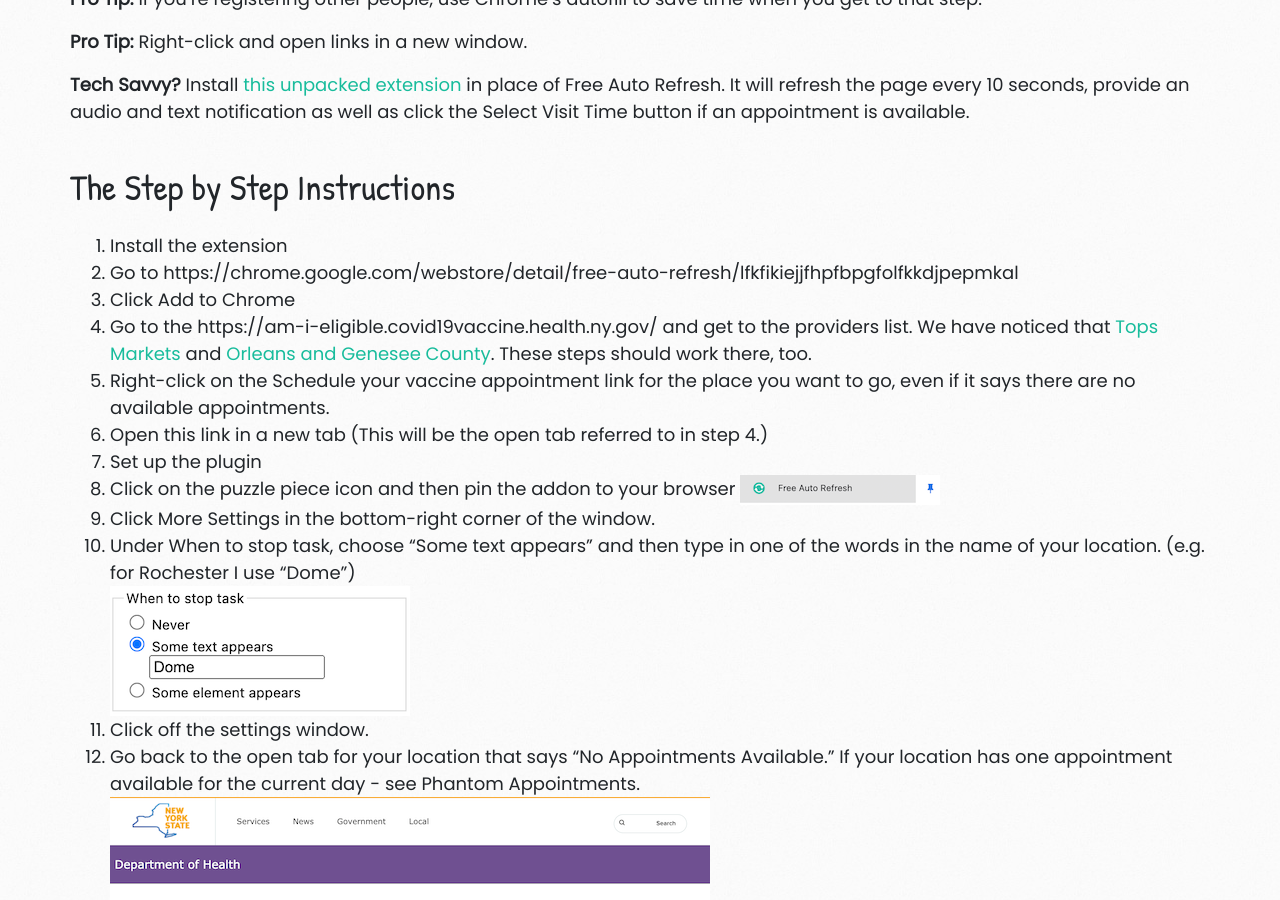
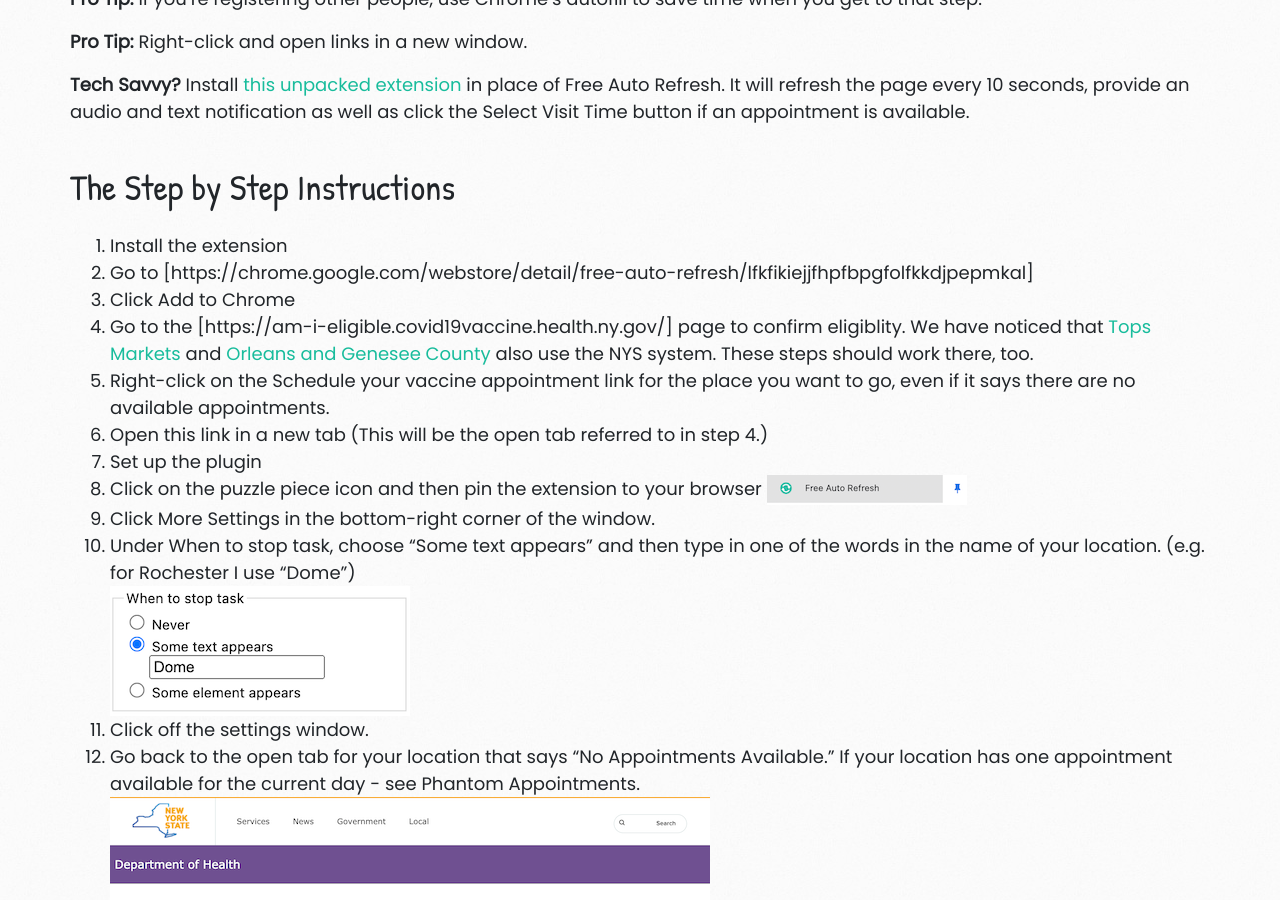
Before and after one commit to loganrath/dwap-main, a Jekyll site: the page built from our-process.md, in a window 1280 px wide and 900 px high, scrolled down 768 px. Built offline with Jekyll 4.4.1, drawn with Linux system fonts in a browser that asks for light colours; nearby versions of some CDN libraries.

```diff
--- a/our-process.md
+++ b/our-process.md
@@ -21,17 +21,17 @@
 
 # The Step by Step Instructions
 1. Install the extension
-  1. Go to https://chrome.google.com/webstore/detail/free-auto-refresh/lfkfikiejjfhpfbpgfolfkkdjpepmkal
+  1. Go to [https://chrome.google.com/webstore/detail/free-auto-refresh/lfkfikiejjfhpfbpgfolfkkdjpepmkal]
   2. Click Add to Chrome
-2. Go to the https://am-i-eligible.covid19vaccine.health.ny.gov/ and get to the providers list. We have noticed that [Tops Markets](https://www.topsmarkets.com/Covid19Vaccinations/){:target="_blank"} and [Orleans and Genesee County](https://orleanscountyny.com/covid-19-vaccination/){:target="_blank"}. These steps should work there, too.
+2. Go to the [https://am-i-eligible.covid19vaccine.health.ny.gov/] page to confirm eligiblity. We have noticed that [Tops Markets](https://www.topsmarkets.com/Covid19Vaccinations/){:target="_blank"} and [Orleans and Genesee County](https://orleanscountyny.com/covid-19-vaccination/){:target="_blank"} also use the NYS system. These steps should work there, too.
   1. Right-click on the Schedule your vaccine appointment link for the place you want to go, even if it says there are no available appointments.
   2. Open this link in a new tab  (This will be the open tab referred to in step 4.)
 3. Set up the plugin
-  1. Click on the puzzle piece icon and then pin the addon to your browser
-  ![Screenshot showing plugin](/assets/images/how-far.png)
+  1. Click on the puzzle piece icon and then pin the extension to your browser
+  ![Screenshot showing puzzle piece to click](/assets/images/how-far.png)
   2. Click More Settings in the bottom-right corner of the window.
   3. Under When to stop task, choose “Some text appears” and then type in one of the words in the name of your location. (e.g. for Rochester I use “Dome”)
-  ![Screenshot showing plugin](/assets/images/how-sometext.png)
+  ![Screenshot showing plugin page with the word Dome in the correct field](/assets/images/how-sometext.png)
   4. Click off the settings window.
 4. Go back to the open tab for your location that says "No Appointments Available." If your location has one appointment available for the current day - see Phantom Appointments.
 ![Screenshot showing plugin](/assets/images/how-naa.png)
```
